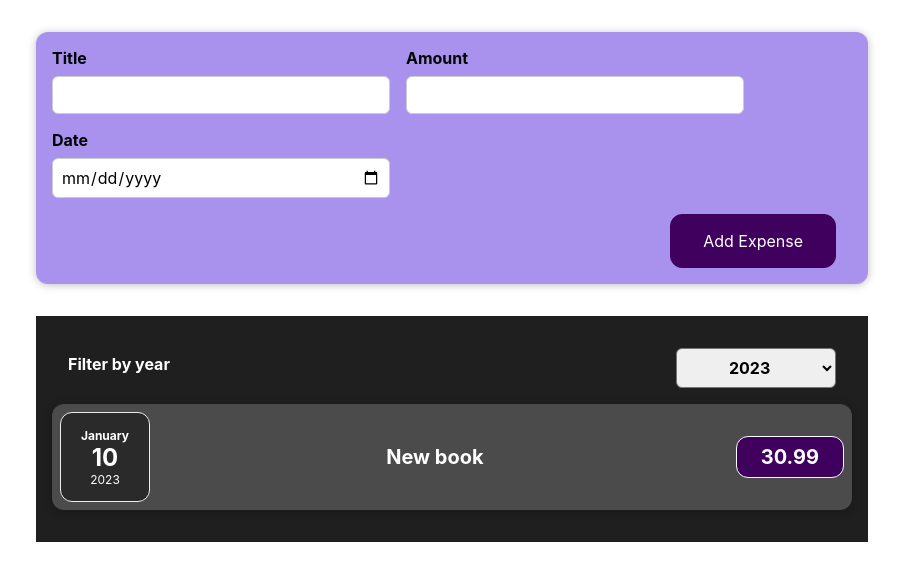
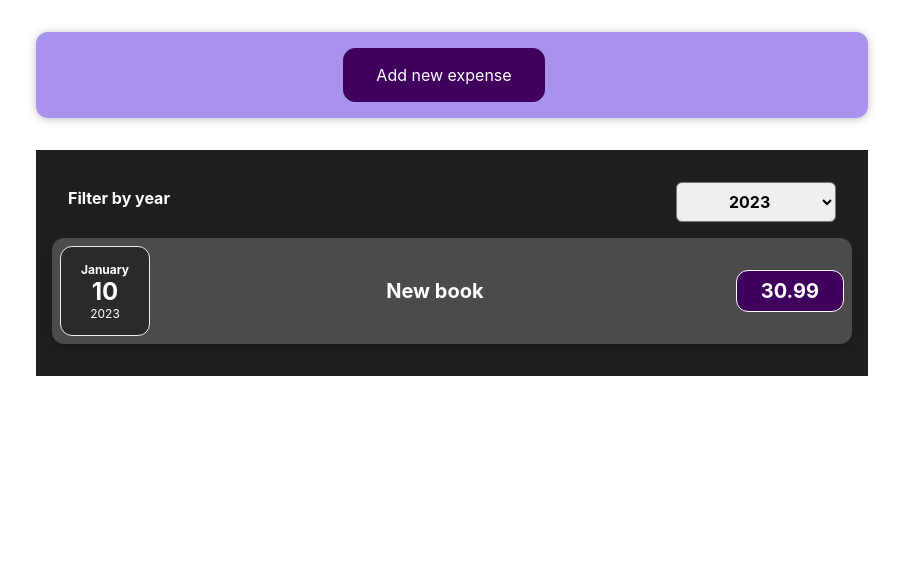
Before and after one commit to ErvinAtVoco/expenses, a React (Create React App) app: page / in a window 1280 px wide. Shown: the top 580 px of the page, without its empty margins (188-1091 px from the left). Built offline with nearby package versions, Linux system fonts and the light colour scheme.

Commit message:
Viies Commit

```diff
--- a/src/components/Expenses/Expenses.js
+++ b/src/components/Expenses/Expenses.js
@@ -17,13 +17,19 @@ const Expenses = (props) => {
     console.log('expenses')
     console.log(props.expenses)
 
+    const filteredExpenses = props.expenses.filter((expenses) => {
+        return expenses.date.getFullYear() === parseInt(filteredYear)
+    })
 
     return (
         <Card className="expenses">
             <ExpensesFilter selected={filteredYear} onChangeFilter={filterChangeHandler}></ExpensesFilter>
-            {props.expenses.filter(expenses => expenses.date.getFullYear() === parseInt(filteredYear)).map((expense) => {
+            {filteredExpenses.length === 0 && <p className='error-handler'>No expenses found.</p>}
+            {filteredExpenses.length > 0 &&
+                filteredExpenses.map((expense) => {
                     return <ExpenseItem key={expense.id} title={expense.title} date={expense.date} amount={expense.amount}></ExpenseItem>
-                })}
+                })
+            }
         </Card>
     );
 }
--- a/src/components/NewExpenses/ExpenseForm.js
+++ b/src/components/NewExpenses/ExpenseForm.js
@@ -33,6 +33,10 @@ const ExpenseForm = (props) => {
 
     }
 
+    const changeMenuState = (menuState) => {
+        props.changeMenuState(menuState)
+    }
+
     return(
         <form onSubmit={submitHandler}>
             <div className="new-expense__controls">
@@ -42,7 +46,7 @@ const ExpenseForm = (props) => {
                 </div>
                 <div className="new-expense__control">
                     <label>Amount</label>
-                    <input type="number" min="1" step="1" onChange={amountChangeHandler} value={enteredAmount}/>
+                    <input type="number" min="0.01" step="0.01" onChange={amountChangeHandler} value={enteredAmount}/>
                 </div>
                 <div className="new-expense__control">
                     <label>Date</label>
@@ -51,6 +55,7 @@ const ExpenseForm = (props) => {
             </div>
             <div className="new-expense__actions">
                 <button type="submit">Add Expense</button>
+                <button onClick={() => changeMenuState('Closed')}>Cancel</button>
             </div>
         </form>
     )
--- a/src/components/NewExpenses/NewExpense.js
+++ b/src/components/NewExpenses/NewExpense.js
@@ -1,4 +1,4 @@
-import React from "react";
+import React, {useState} from "react";
 
 import './NewExpense.css'
 import ExpenseForm from "./ExpenseForm";
@@ -10,10 +10,18 @@ const NewExpense = (props) => {
        }
        props.onAddExpense(expenseData)
     }
+    const [state, setState] = useState('Closed')
+
+    const changeMenuState = (menuState) => {
+        setState(menuState)
+        return state
+    }
+
 
     return (
         <div className="new-expense">
-            <ExpenseForm onSaveExpenseData={saveExpenseDatahandler}></ExpenseForm>
+            {state === 'Closed' && <button onClick={() => changeMenuState('Open')}>Add new expense</button>}
+            {state === 'Open' && <ExpenseForm onSaveExpenseData={saveExpenseDatahandler} changeMenuState={changeMenuState}></ExpenseForm>}
         </div>
     )
 }
```
